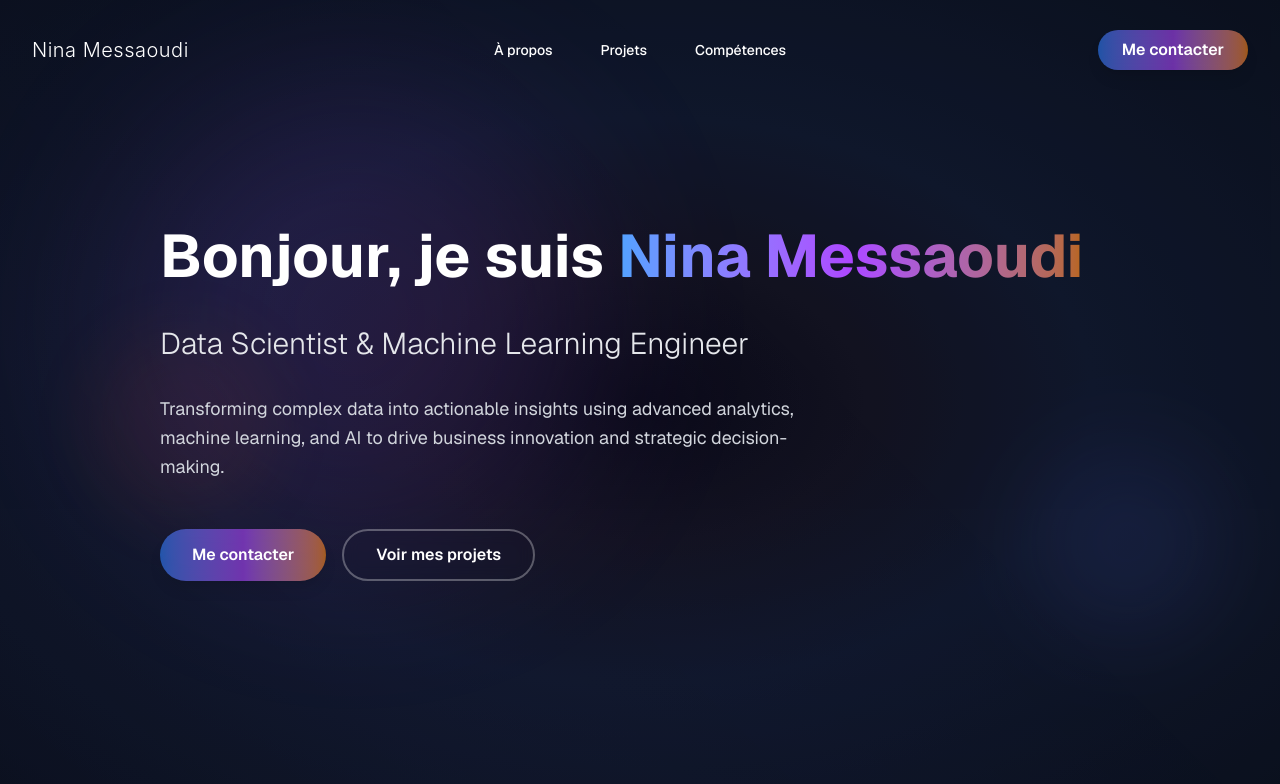
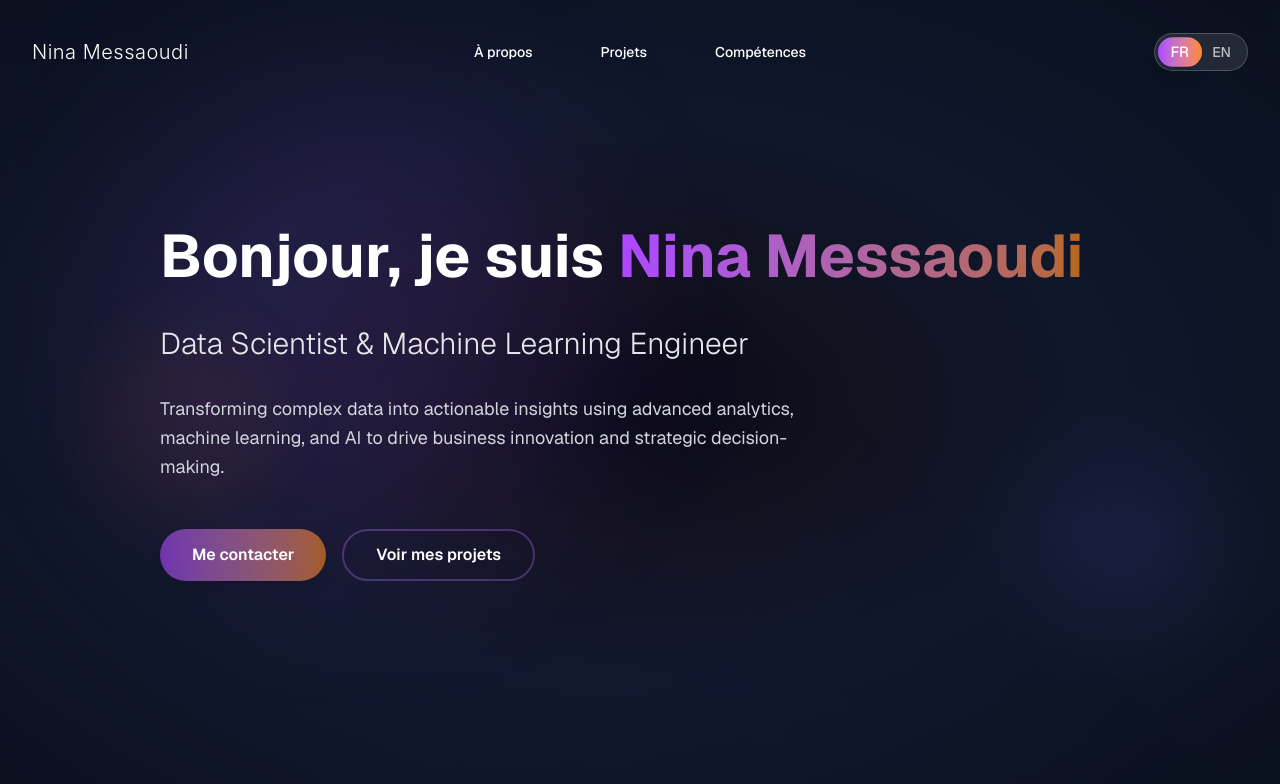
Before and after one commit to nina031/portfolio, a Next.js app: page / in a window 1280 px wide. Shown: the top 784 px of the page. Built offline with nearby package versions, Linux system fonts and the light colour scheme.

Commit message:
add motion effect and redesign navigation menu and buttons

```diff
--- a/app/page.js
+++ b/app/page.js
@@ -1,6 +1,7 @@
 "use client"
 
 import { useState } from "react"
+import { motion } from "framer-motion"
 import {
   NavigationMenu,
   NavigationMenuList,
@@ -10,6 +11,7 @@ import {
 
 export default function Home() {
   const [isMobileMenuOpen, setIsMobileMenuOpen] = useState(false)
+  const [isEnglish, setIsEnglish] = useState(false)
 
   return (
     <div className="font-sans relative min-h-screen overflow-hidden">
@@ -99,106 +101,265 @@ export default function Home() {
       {/* Navigation */}
       <nav className="absolute top-0 left-0 right-0 z-20">
         {/* Desktop Navigation */}
-        <div className="hidden md:flex justify-center items-center p-6 md:p-8">
-          <div className="absolute left-6 md:left-8 text-white font-light text-xl tracking-wide">
+        <motion.div
+          className="hidden md:flex justify-center items-center p-6 md:p-8"
+          initial={{ opacity: 0, y: -20 }}
+          animate={{ opacity: 1, y: 0 }}
+          transition={{ duration: 0.6 }}
+        >
+          <motion.div
+            className="absolute left-6 md:left-8 text-white font-light text-xl tracking-wide"
+            initial={{ opacity: 0, x: -20 }}
+            animate={{ opacity: 1, x: 0 }}
+            transition={{ duration: 0.6, delay: 0.2 }}
+          >
             <span style={{ fontFamily: '"Inter", "SF Pro Display", system-ui, sans-serif', fontWeight: '300' }}>Nina Messaoudi</span>
-          </div>
+          </motion.div>
           <NavigationMenu>
             <NavigationMenuList className="gap-8">
               <NavigationMenuItem>
-                <NavigationMenuLink href="#apropos" className="text-white hover:text-blue-400 transition-colors duration-300 font-medium bg-transparent">
+                <motion.div
+                  whileHover={{ scale: 1.05 }}
+                  whileTap={{ scale: 0.95 }}
+                >
+                  <NavigationMenuLink href="#apropos" className="text-white hover:text-white transition-all duration-300 font-medium bg-transparent hover:bg-purple-400/10 border-2 border-transparent hover:border-purple-400/60 px-4 py-2 rounded-full">
                     À propos
                   </NavigationMenuLink>
+                </motion.div>
               </NavigationMenuItem>
               <NavigationMenuItem>
-                <NavigationMenuLink href="#projets" className="text-white hover:text-blue-400 transition-colors duration-300 font-medium bg-transparent">
+                <motion.div
+                  whileHover={{ scale: 1.05 }}
+                  whileTap={{ scale: 0.95 }}
+                >
+                  <NavigationMenuLink href="#projets" className="text-white hover:text-white transition-all duration-300 font-medium bg-transparent hover:bg-purple-400/10 border-2 border-transparent hover:border-purple-400/60 px-4 py-2 rounded-full">
                     Projets
                   </NavigationMenuLink>
+                </motion.div>
               </NavigationMenuItem>
               <NavigationMenuItem>
-                <NavigationMenuLink href="#competences" className="text-white hover:text-blue-400 transition-colors duration-300 font-medium bg-transparent">
+                <motion.div
+                  whileHover={{ scale: 1.05 }}
+                  whileTap={{ scale: 0.95 }}
+                >
+                  <NavigationMenuLink href="#competences" className="text-white hover:text-white transition-all duration-300 font-medium bg-transparent hover:bg-purple-400/10 border-2 border-transparent hover:border-purple-400/60 px-4 py-2 rounded-full">
                     Compétences
                   </NavigationMenuLink>
+                </motion.div>
               </NavigationMenuItem>
             </NavigationMenuList>
           </NavigationMenu>
-          <button className="absolute right-6 md:right-8 bg-gradient-to-r from-blue-500/60 via-purple-500/60 to-orange-400/60 hover:from-blue-600/70 hover:via-purple-600/70 hover:to-orange-500/70 backdrop-blur-sm text-white font-semibold py-2 px-6 rounded-full transition-all duration-300 transform hover:scale-105 shadow-lg">
-            Me contacter
-          </button>
+          <motion.div
+            className="absolute right-6 md:right-8"
+            initial={{ opacity: 0, x: 20 }}
+            animate={{ opacity: 1, x: 0 }}
+            transition={{ duration: 0.6, delay: 0.4 }}
+          >
+            <motion.button
+              onClick={() => setIsEnglish(!isEnglish)}
+              className="relative bg-white/10 backdrop-blur-sm border border-white/20 rounded-full px-1 py-1 transition-all duration-300 hover:bg-white/15"
+              whileHover={{ scale: 1.05 }}
+              whileTap={{ scale: 0.95 }}
+            >
+              <div className="flex">
+                <motion.span
+                  className={`px-3 py-1 text-sm font-medium rounded-full transition-all duration-300 ${!isEnglish ? 'bg-gradient-to-r from-purple-500 to-orange-400 text-white shadow-lg' : 'text-white/70 hover:text-white'}`}
+                  animate={{ scale: !isEnglish ? 1.05 : 1 }}
+                  transition={{ type: "spring", stiffness: 300, damping: 20 }}
+                >
+                  FR
+                </motion.span>
+                <motion.span
+                  className={`px-3 py-1 text-sm font-medium rounded-full transition-all duration-300 ${isEnglish ? 'bg-gradient-to-r from-purple-500 to-orange-400 text-white shadow-lg' : 'text-white/70 hover:text-white'}`}
+                  animate={{ scale: isEnglish ? 1.05 : 1 }}
+                  transition={{ type: "spring", stiffness: 300, damping: 20 }}
+                >
+                  EN
+                </motion.span>
               </div>
+            </motion.button>
+          </motion.div>
+        </motion.div>
 
         {/* Mobile Navigation */}
-        <div className="md:hidden">
+        <motion.div
+          className="md:hidden"
+          initial={{ opacity: 0, y: -20 }}
+          animate={{ opacity: 1, y: 0 }}
+          transition={{ duration: 0.6 }}
+        >
           <div className="flex justify-between items-center p-4">
-            <div className="text-white font-light text-lg tracking-wide">
+            <motion.div
+              className="text-white font-light text-lg tracking-wide"
+              initial={{ opacity: 0, x: -20 }}
+              animate={{ opacity: 1, x: 0 }}
+              transition={{ duration: 0.6, delay: 0.2 }}
+            >
               <span style={{ fontFamily: '"Inter", "SF Pro Display", system-ui, sans-serif', fontWeight: '300' }}>Nina Messaoudi</span>
-            </div>
-            <button
+            </motion.div>
+            <motion.button
               onClick={() => setIsMobileMenuOpen(!isMobileMenuOpen)}
               className="text-white p-2"
+              whileHover={{ scale: 1.1 }}
+              whileTap={{ scale: 0.9 }}
+              initial={{ opacity: 0, x: 20 }}
+              animate={{ opacity: 1, x: 0 }}
+              transition={{ duration: 0.6, delay: 0.4 }}
             >
-              <svg className="w-6 h-6" fill="none" stroke="currentColor" viewBox="0 0 24 24">
+              <motion.svg
+                className="w-6 h-6"
+                fill="none"
+                stroke="currentColor"
+                viewBox="0 0 24 24"
+                animate={{ rotate: isMobileMenuOpen ? 90 : 0 }}
+                transition={{ duration: 0.3 }}
+              >
                 {isMobileMenuOpen ? (
                   <path strokeLinecap="round" strokeLinejoin="round" strokeWidth={2} d="M6 18L18 6M6 6l12 12" />
                 ) : (
                   <path strokeLinecap="round" strokeLinejoin="round" strokeWidth={2} d="M4 6h16M4 12h16M4 18h16" />
                 )}
-              </svg>
-            </button>
+              </motion.svg>
+            </motion.button>
           </div>
 
           {/* Mobile Menu */}
+          <motion.div
+            initial={{ opacity: 0, height: 0 }}
+            animate={{
+              opacity: isMobileMenuOpen ? 1 : 0,
+              height: isMobileMenuOpen ? "auto" : 0
+            }}
+            transition={{ duration: 0.3 }}
+            className="overflow-hidden"
+          >
             {isMobileMenuOpen && (
-            <div className="bg-black/90 backdrop-blur-md border-t border-white/10">
+              <motion.div
+                className="bg-black/90 backdrop-blur-md border-t border-white/10"
+                initial={{ y: -20 }}
+                animate={{ y: 0 }}
+                transition={{ duration: 0.3 }}
+              >
                 <div className="px-4 py-6 space-y-4">
-                <a href="#apropos" className="block text-white hover:text-blue-400 transition-colors duration-300 font-medium py-2">
+                  <motion.a
+                    href="#apropos"
+                    className="block text-white hover:text-white transition-all duration-300 font-medium py-2 hover:bg-purple-400/10 border-2 border-transparent hover:border-purple-400/60 px-4 rounded-full"
+                    whileHover={{ scale: 1.02, x: 5 }}
+                    whileTap={{ scale: 0.98 }}
+                  >
                     À propos
-                </a>
-                <a href="#projets" className="block text-white hover:text-blue-400 transition-colors duration-300 font-medium py-2">
+                  </motion.a>
+                  <motion.a
+                    href="#projets"
+                    className="block text-white hover:text-white transition-all duration-300 font-medium py-2 hover:bg-purple-400/10 border-2 border-transparent hover:border-purple-400/60 px-4 rounded-full"
+                    whileHover={{ scale: 1.02, x: 5 }}
+                    whileTap={{ scale: 0.98 }}
+                  >
                     Projets
-                </a>
-                <a href="#competences" className="block text-white hover:text-blue-400 transition-colors duration-300 font-medium py-2">
+                  </motion.a>
+                  <motion.a
+                    href="#competences"
+                    className="block text-white hover:text-white transition-all duration-300 font-medium py-2 hover:bg-purple-400/10 border-2 border-transparent hover:border-purple-400/60 px-4 rounded-full"
+                    whileHover={{ scale: 1.02, x: 5 }}
+                    whileTap={{ scale: 0.98 }}
+                  >
                     Compétences
-                </a>
-                <button className="w-full mt-4 bg-gradient-to-r from-blue-500/60 via-purple-500/60 to-orange-400/60 hover:from-blue-600/70 hover:via-purple-600/70 hover:to-orange-500/70 backdrop-blur-sm text-white font-semibold py-3 px-6 rounded-full transition-all duration-300">
-                  Me contacter
-                </button>
+                  </motion.a>
+                  <div className="w-full mt-4 flex justify-center">
+                    <motion.button
+                      onClick={() => setIsEnglish(!isEnglish)}
+                      className="relative bg-white/10 backdrop-blur-sm border border-white/20 rounded-full px-1 py-1 transition-all duration-300 hover:bg-white/15"
+                      whileHover={{ scale: 1.05 }}
+                      whileTap={{ scale: 0.95 }}
+                    >
+                      <div className="flex">
+                        <motion.span
+                          className={`px-3 py-1 text-sm font-medium rounded-full transition-all duration-300 ${!isEnglish ? 'bg-gradient-to-r from-purple-500 to-orange-400 text-white shadow-lg' : 'text-white/70 hover:text-white'}`}
+                          animate={{ scale: !isEnglish ? 1.05 : 1 }}
+                          transition={{ type: "spring", stiffness: 300, damping: 20 }}
+                        >
+                          FR
+                        </motion.span>
+                        <motion.span
+                          className={`px-3 py-1 text-sm font-medium rounded-full transition-all duration-300 ${isEnglish ? 'bg-gradient-to-r from-purple-500 to-orange-400 text-white shadow-lg' : 'text-white/70 hover:text-white'}`}
+                          animate={{ scale: isEnglish ? 1.05 : 1 }}
+                          transition={{ type: "spring", stiffness: 300, damping: 20 }}
+                        >
+                          EN
+                        </motion.span>
+                      </div>
+                    </motion.button>
                   </div>
                 </div>
+              </motion.div>
             )}
-        </div>
+          </motion.div>
+        </motion.div>
       </nav>
 
       {/* Content Overlay */}
       <div className="relative z-10 min-h-screen bg-black/30">
         <main className="flex flex-col justify-center min-h-screen max-w-4xl mx-auto px-4 sm:px-6 md:px-8 lg:ml-[10%] lg:px-8 py-20 sm:py-24 md:py-20">
-          <div className="space-y-6 sm:space-y-8">
+          <motion.div
+            className="space-y-6 sm:space-y-8"
+            initial={{ opacity: 0 }}
+            animate={{ opacity: 1 }}
+            transition={{ duration: 0.8 }}
+          >
             {/* Main Headline */}
-            <h1 className="text-2xl sm:text-3xl md:text-4xl lg:text-5xl xl:text-6xl font-bold text-white leading-tight md:whitespace-nowrap">
-              Bonjour, je suis <span className="bg-gradient-to-r from-blue-400 via-purple-500 to-orange-400/70 bg-clip-text text-transparent">Nina Messaoudi</span>
-            </h1>
+            <motion.h1
+              className="text-2xl sm:text-3xl md:text-4xl lg:text-5xl xl:text-6xl font-bold text-white leading-tight md:whitespace-nowrap"
+              initial={{ opacity: 0, y: 30 }}
+              animate={{ opacity: 1, y: 0 }}
+              transition={{ duration: 0.8, delay: 0.2 }}
+            >
+              Bonjour, je suis <span className="bg-gradient-to-r from-purple-500 to-orange-400/70 bg-clip-text text-transparent">Nina Messaoudi</span>
+            </motion.h1>
 
             {/* Subheadline */}
-            <h2 className="text-lg sm:text-xl md:text-2xl lg:text-3xl font-light text-gray-200">
+            <motion.h2
+              className="text-lg sm:text-xl md:text-2xl lg:text-3xl font-light text-gray-200"
+              initial={{ opacity: 0, y: 30 }}
+              animate={{ opacity: 1, y: 0 }}
+              transition={{ duration: 0.8, delay: 0.4 }}
+            >
               Data Scientist & Machine Learning Engineer
-            </h2>
+            </motion.h2>
 
             {/* Description */}
-            <p className="text-sm sm:text-base md:text-lg text-gray-300 max-w-2xl leading-relaxed">
+            <motion.p
+              className="text-sm sm:text-base md:text-lg text-gray-300 max-w-2xl leading-relaxed"
+              initial={{ opacity: 0, y: 30 }}
+              animate={{ opacity: 1, y: 0 }}
+              transition={{ duration: 0.8, delay: 0.6 }}
+            >
               Transforming complex data into actionable insights using advanced analytics,
               machine learning, and AI to drive business innovation and strategic decision-making.
-            </p>
+            </motion.p>
 
             {/* Call to Action */}
-            <div className="flex flex-col sm:flex-row gap-3 sm:gap-4 pt-4 w-full sm:w-auto">
-              <button className="bg-gradient-to-r from-blue-500/60 via-purple-500/60 to-orange-400/60 hover:from-blue-600/70 hover:via-purple-600/70 hover:to-orange-500/70 backdrop-blur-sm text-white font-semibold py-3 px-6 sm:px-8 rounded-full transition-all duration-300 transform hover:scale-105 shadow-lg text-sm sm:text-base w-full sm:w-auto">
+            <motion.div
+              className="flex flex-col sm:flex-row gap-3 sm:gap-4 pt-4 w-full sm:w-auto"
+              initial={{ opacity: 0, y: 30 }}
+              animate={{ opacity: 1, y: 0 }}
+              transition={{ duration: 0.8, delay: 0.8 }}
+            >
+              <motion.button
+                className="bg-gradient-to-r from-purple-500/60 to-orange-400/60 hover:from-purple-600/70 hover:to-orange-500/70 backdrop-blur-sm text-white font-semibold py-3 px-6 sm:px-8 rounded-full transition-all duration-300 shadow-lg text-sm sm:text-base w-full sm:w-auto"
+                whileHover={{ scale: 1.05 }}
+                whileTap={{ scale: 0.95 }}
+              >
                 Me contacter
-              </button>
-              <button className="border-2 border-white/30 hover:border-white/50 text-white font-semibold py-3 px-6 sm:px-8 rounded-full transition-all duration-300 hover:bg-white/10 backdrop-blur-sm text-sm sm:text-base w-full sm:w-auto">
+              </motion.button>
+              <motion.button
+                className="border-2 border-purple-400/30 hover:border-purple-400/60 text-white font-semibold py-3 px-6 sm:px-8 rounded-full transition-all duration-300 hover:bg-purple-400/10 backdrop-blur-sm text-sm sm:text-base w-full sm:w-auto"
+                whileHover={{ scale: 1.05 }}
+                whileTap={{ scale: 0.95 }}
+              >
                 Voir mes projets
-              </button>
-            </div>
-          </div>
+              </motion.button>
+            </motion.div>
+          </motion.div>
         </main>
       </div>
     </div>
--- a/package.json
+++ b/package.json
@@ -12,6 +12,7 @@
     "@radix-ui/react-navigation-menu": "^1.2.14",
     "class-variance-authority": "^0.7.1",
     "clsx": "^2.1.1",
+    "framer-motion": "^12.23.22",
     "lucide-react": "^0.544.0",
     "next": "15.5.4",
     "react": "19.1.0",
```
Also changed, not shown: 1 other file (tests, documents, lock files or other folders). Lines whose indentation alone changed are shown as unchanged.
